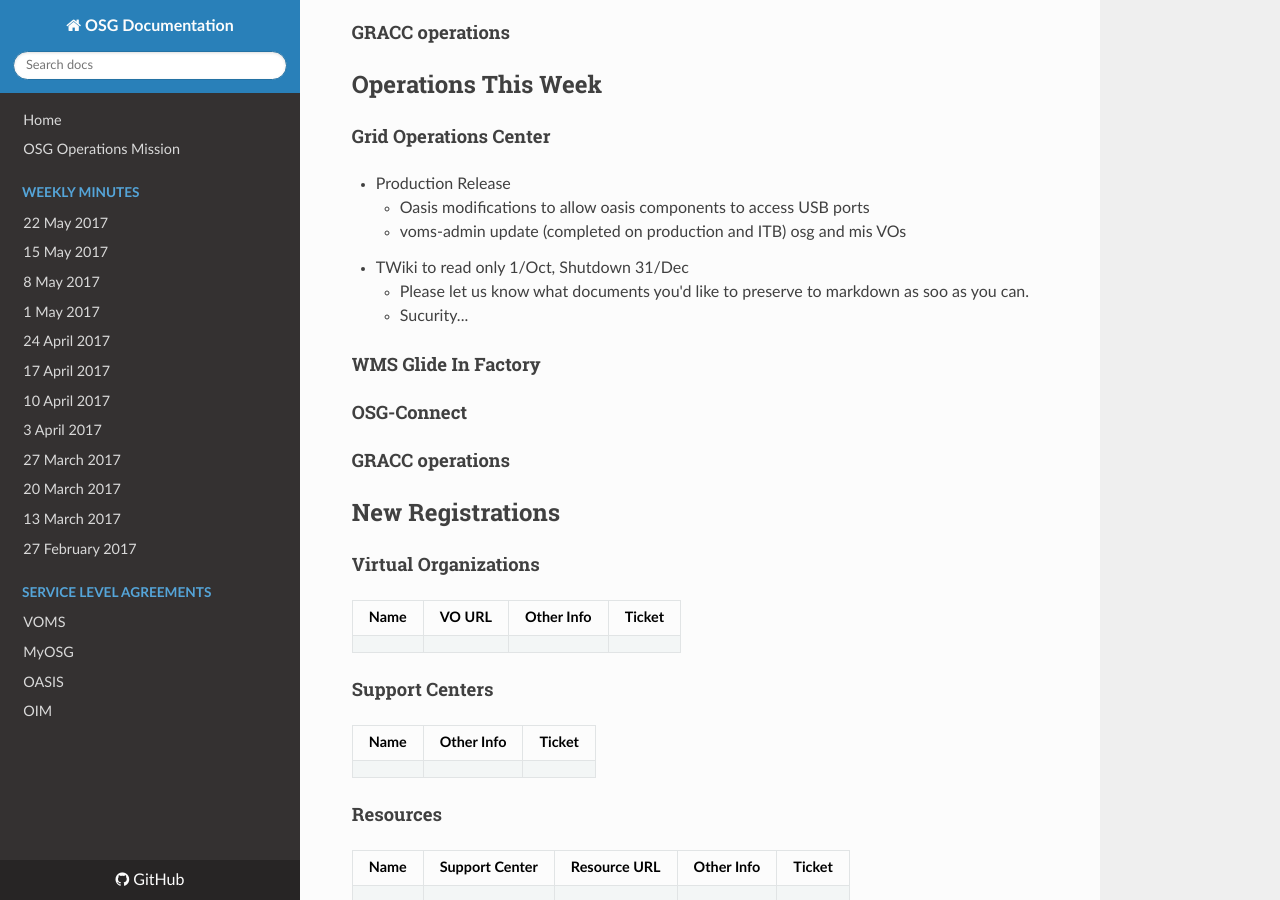
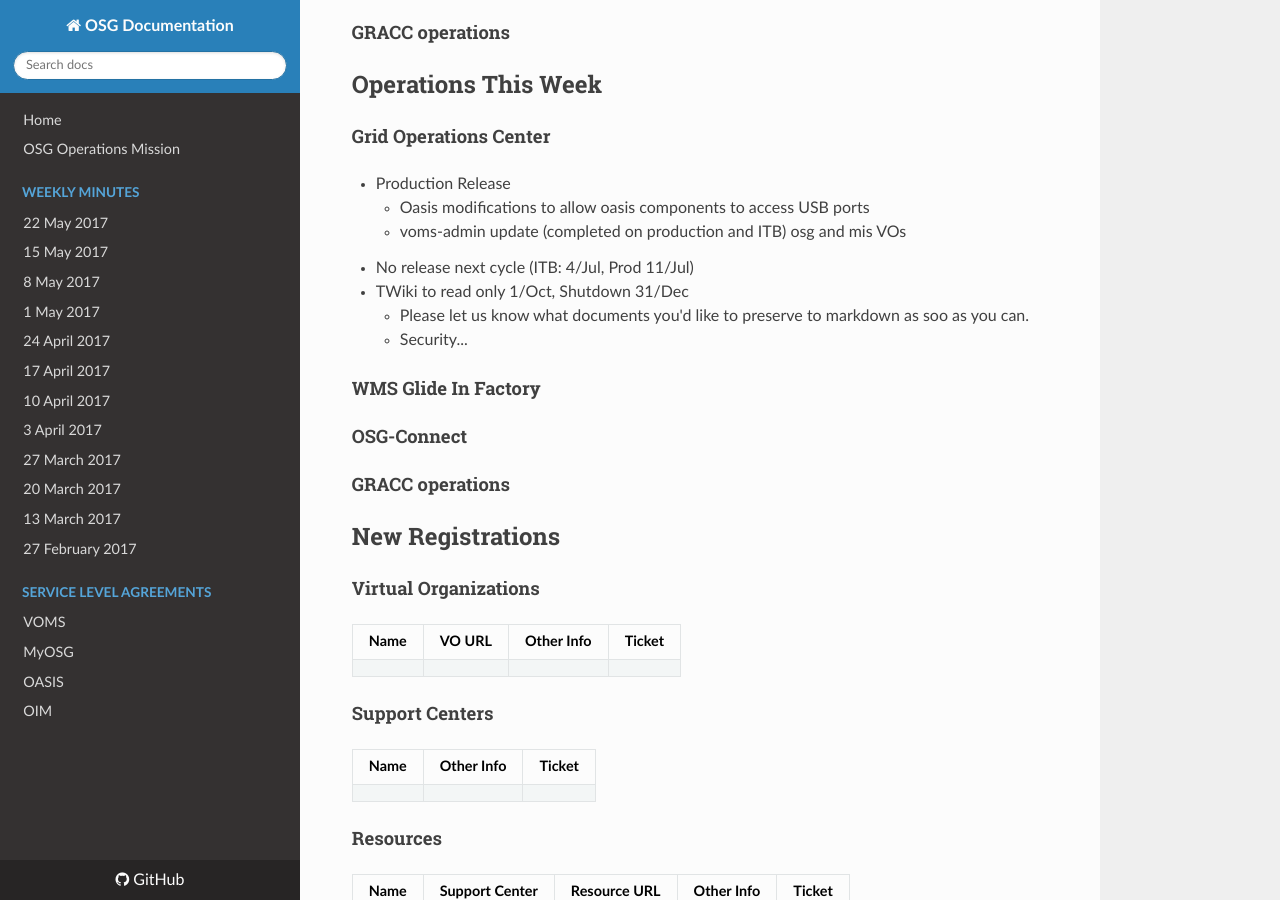
Before and after one commit to osg-htc/operations, an MkDocs documentation site: the page built from docs/WeeklyMinutes/26Jun2017.md, in a window 1280 px wide and 900 px high, scrolled down 1256 px. Built offline with MkDocs 1.6.1, drawn with Linux system fonts in a browser that asks for light colours; nearby versions of some CDN libraries; old or Windows-style settings are respelled for this version of MkDocs.

Commit message:
Update 26Jun2017.md

```diff
--- a/docs/WeeklyMinutes/26Jun2017.md
+++ b/docs/WeeklyMinutes/26Jun2017.md
@@ -31,9 +31,10 @@
    * Production Release
       * Oasis modifications to allow oasis components to access USB ports
       * voms-admin update (completed on production and ITB) osg and mis VOs
+   * No release next cycle (ITB: 4/Jul, Prod 11/Jul)
    * TWiki to read only 1/Oct, Shutdown 31/Dec
       * Please let us know what documents you'd like to preserve to markdown as soo as you can.
-      * Sucurity...
+      * Security...
 
 #### WMS Glide In Factory
 
```
